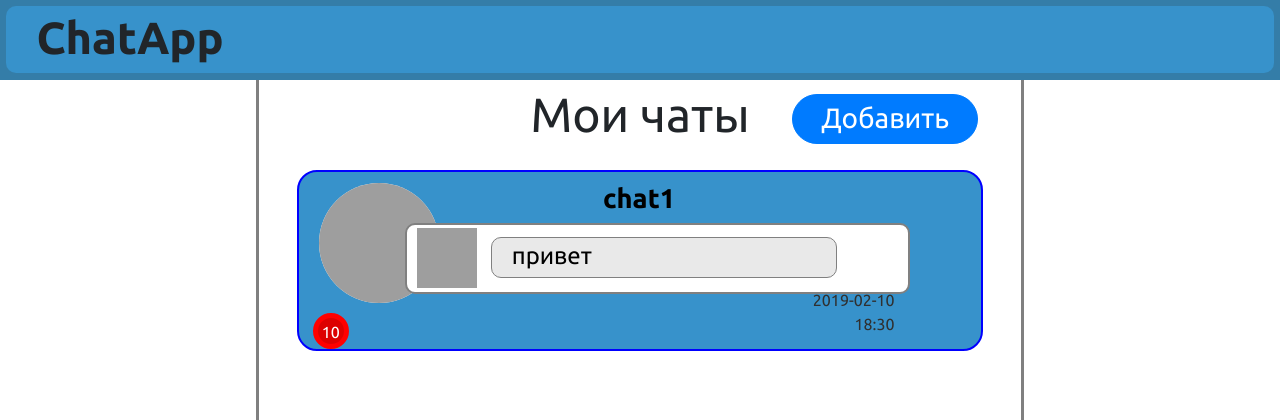
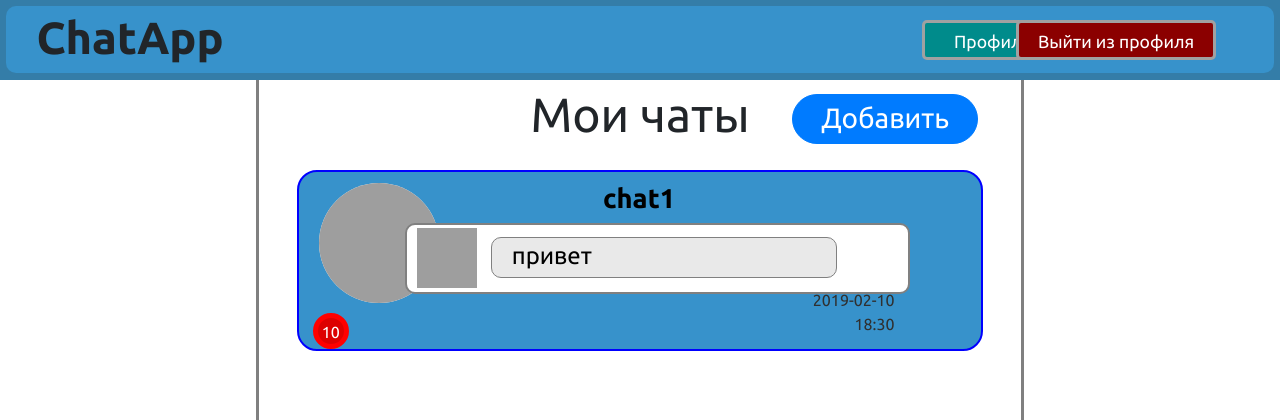
Before and after one commit to andreygor444/ChatApp, a Flask app: page /chats in a window 1280 px wide. Shown: the top 420 px of the page. Run offline with Flask 2, Linux system fonts and the light colour scheme; a user stored in the database is signed in; data comes from the database, SQL or seed files in the repository; parts of the project's set-up code (start-up, migrations or seed data) failed here and were passed over; some libraries are stand-ins or nearby versions; grey boxes are pictures that could not be loaded.

Commit message:
Основная часть сделана. Осталось только фиксить баги

```diff
--- a/app/main.py
+++ b/app/main.py
@@ -1,5 +1,5 @@
 from flask import Flask, request, redirect, render_template, jsonify, abort
-from flask_login import LoginManager, login_user, login_required, current_user
+from flask_login import LoginManager, login_user, login_required, current_user, logout_user
 
 from db_session import db_session_init
 from unique_codes_manager import UniqueCodesManager
@@ -19,6 +19,13 @@ login_manager.init_app(app)
 unique_codes_manager = UniqueCodesManager()
 unique_codes_manager.generate_unique_codes(10)
 temporary_chat_avatars_manager = TemporaryChatAvatarsManager()
+
+
+@login_required
+@app.route('/logout')
+def logout_user():
+    logout_user()
+    return redirect('/')
 
 
 @login_manager.user_loader
--- a/app/static/css/style.css
+++ b/app/static/css/style.css
@@ -57,6 +57,15 @@ header {
 	margin-top: 5px;
 	margin-left: 30px;
 	font-size: 45px;
+	display:inline-block;
+}
+
+#app-head-buttons {
+	font-weight: 600;
+	margin-top: 5px;
+	margin-left: 30px;
+	font-size: 45px;
+	display:inline-block;
 }
 
 
@@ -587,48 +596,45 @@ header {
 	outline: none;
 }
 
+#redirect_to_profile_button {
+	width: 140px;
+	height: 40px;
+	border-radius: 5px;
+	border: 3px solid #A1A1A1;
+	font-size: 1.1em;
+	position: absolute;
+	right: 17%;
+	bottom: 25%;
+	background-color: #008B8B;
+}
+
+#logout_button{
+    width: 200px;
+	height: 40px;
+	border-radius: 5px;
+	border: 3px solid #A1A1A1;
+	font-size: 1.1em;
+	position: absolute;
+	right: 5%;
+	bottom: 25%;
+	background-color: #8B0000;
+}
+
+#copy_link_button{
+    width: 300px;
+	height: 50px;
+	border-radius: 10px;
+	border: 3px solid #A1A1A1;
+	font-size: 1.3em;
+	position: absolute;
+	left: 5%;
+	bottom: 6%;
+	background-color: #20B2AA;
+}
+
 #profile-data-input {
 	width: 90%;
 	margin-left: 5%;
-}
-
-#tooltip {
-    position: relative;
-    display: inline-block;
-    background-color: #555;
-}
-
-.tooltip .tooltiptext {
-    visibility: hidden;
-    width: 140px;
-    background-color: #555;
-    color: #fff;
-    text-align: center;
-    border-radius: 6px;
-    padding: 5px;
-    position: absolute;
-    z-index: 1;
-    bottom: 150%;
-    left: 50%;
-    margin-left: -75px;
-    opacity: 0;
-    transition: opacity 0.3s;
-}
-
-.tooltip .tooltiptext::after {
-    content: "";
-    position: absolute;
-    top: 100%;
-    left: 50%;
-    margin-left: -5px;
-    border-width: 5px;
-    border-style: solid;
-    border-color: #555 transparent transparent transparent;
-}
-
-.tooltip:hover .tooltiptext {
-    visibility: visible;
-    opacity: 1;
 }
 
 #error-404-block {
--- a/app/templates/base.html
+++ b/app/templates/base.html
@@ -17,12 +17,12 @@
 		<div class="header-inner">
 			<div id="app-name">
 				<h1>ChatApp</h1>
+				{% if current_user.is_authenticated %}
+					<button onclick="location.href='/profile';" class="inline btn btn-primary" id="redirect_to_profile_button">Профиль</button>
+					<button onclick="location.href='/logout';" class="inline btn btn-primary" id="logout_button">Выйти из профиля</button>
+				{% endif %}
 			</div>
-			{% if current_user.is_authentificated %}
-				<div class="user-profile-link">
-					<a href="/profile">{{ current_user.name }}</a>
-				</div>
-			{% endif %}
+
 		</div>
 	</header>
 	{% block content %}{% endblock %}
```
Also changed, not shown: app/templates/profile.html (+2 -6 lines).
